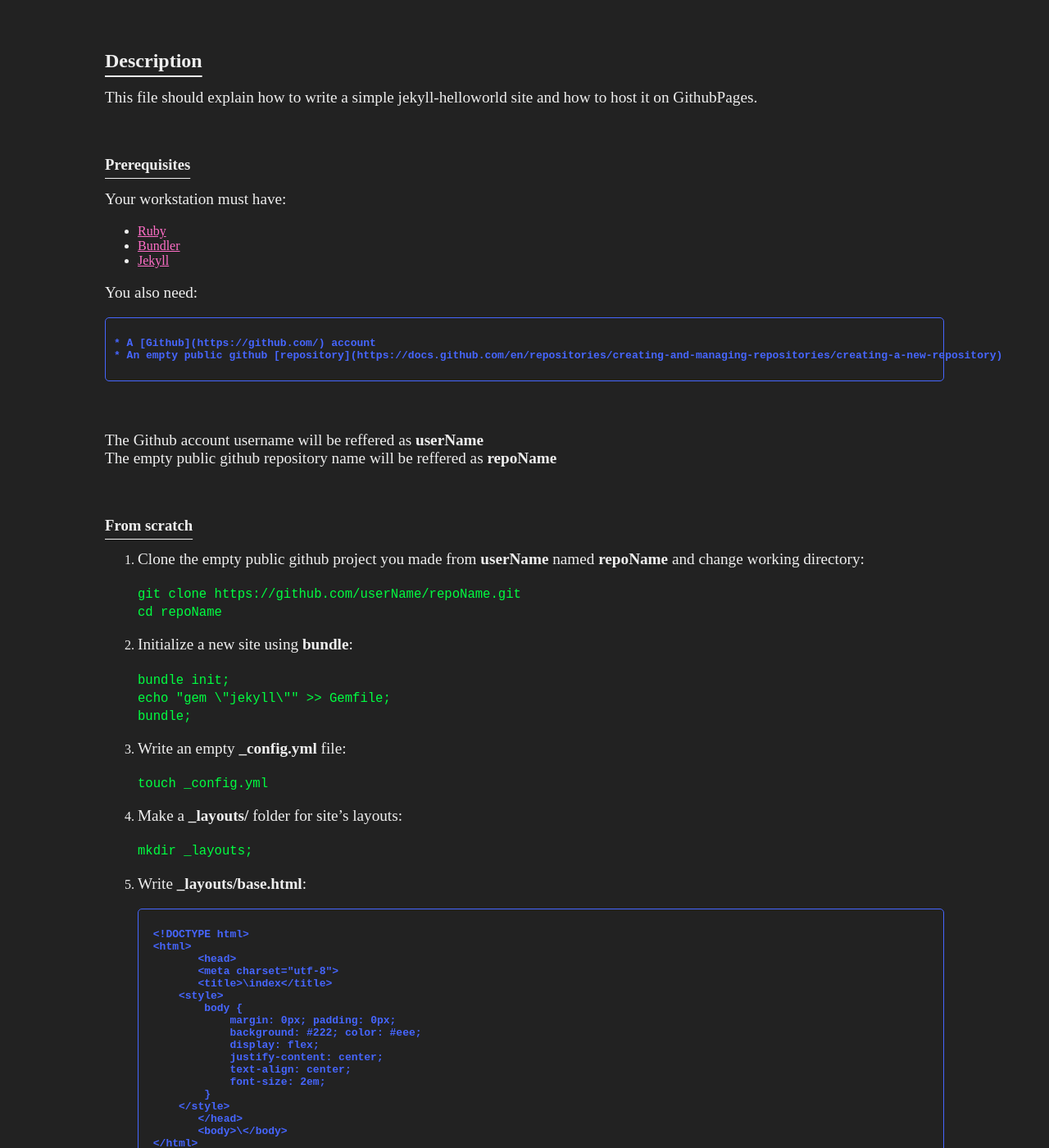
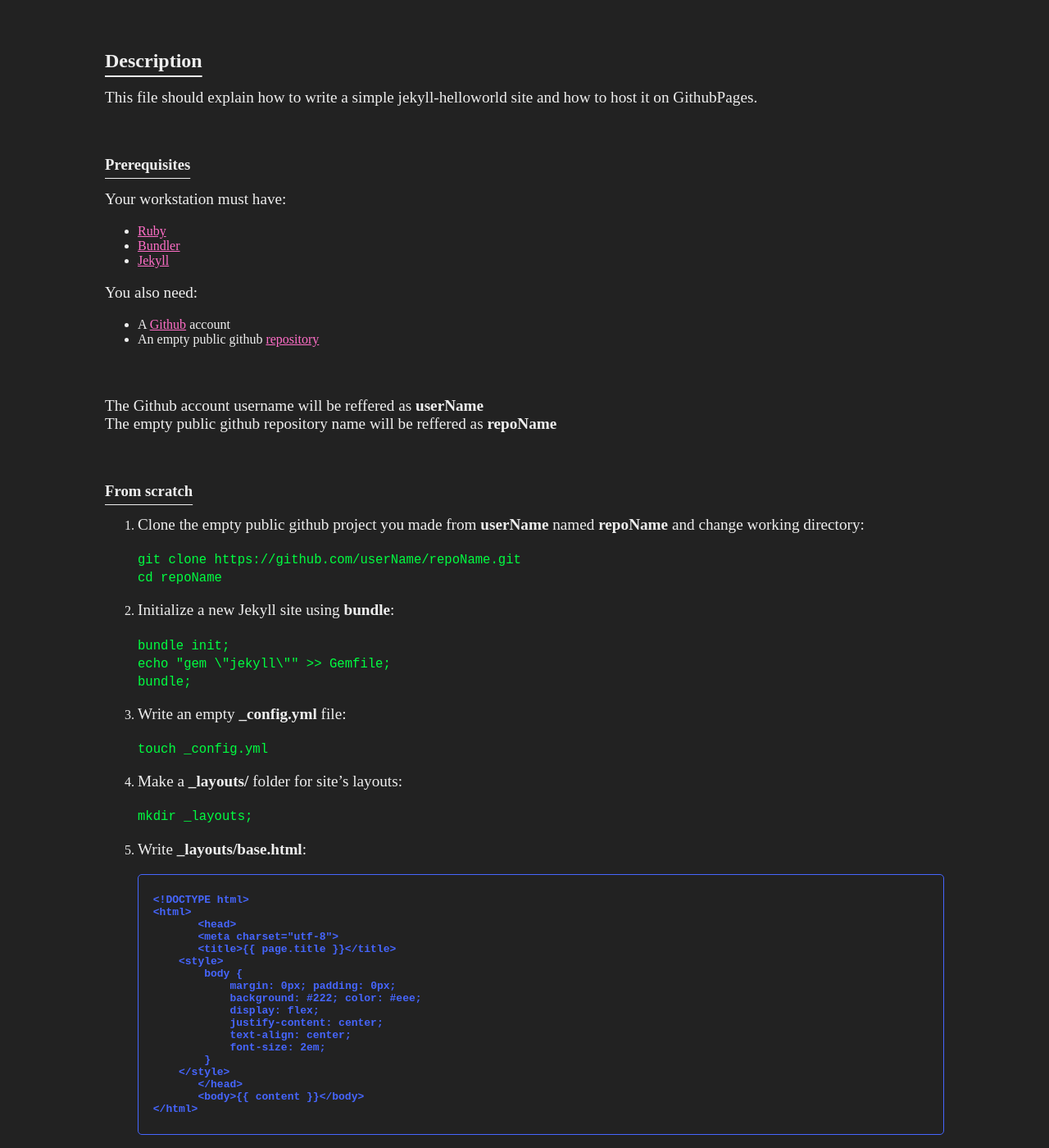
Before and after one commit to hugoio/JekyllFromScratch, a Jekyll site: the page built from index.md, in a window 1280 px wide and 1400 px high. Shown: the whole window at 82% size. Built offline with Jekyll 4.4.1, drawn with Linux system fonts in a browser that asks for light colours; some of the changed text lies outside the part shown.

Commit message:
new commit

````diff
--- a/index.md
+++ b/index.md
@@ -21,8 +21,8 @@ Your workstation must have:
 
 You also need:
 
-	* A [Github](https://github.com/) account
-	* An empty public github [repository](https://docs.github.com/en/repositories/creating-and-managing-repositories/creating-a-new-repository)
+* A [Github](https://github.com/) account
+* An empty public github [repository](https://docs.github.com/en/repositories/creating-and-managing-repositories/creating-a-new-repository)
 
 &nbsp;
 
@@ -38,7 +38,7 @@ The empty public github repository name will be reffered as __repoName__
 	``` git clone https://github.com/userName/repoName.git ```
 	``` cd repoName ```
 
-2. Initialize a new site using __bundle__:
+2. Initialize a new Jekyll site using __bundle__:
 
 	```bundle init;```
 	```echo "gem \"jekyll\"" >> Gemfile;```
@@ -59,7 +59,7 @@ The empty public github repository name will be reffered as __repoName__
 	<html>
   	<head>
     	<meta charset="utf-8">
-    	<title>\{{ page.title \}}</title>
+    	<title>{% raw %}{{ page.title }}{% endraw %}</title>
 		<style>
 			body {
 				margin: 0px; padding: 0px;
@@ -71,7 +71,7 @@ The empty public github repository name will be reffered as __repoName__
 			}
 		</style>
   	</head>
-  	<body>\{{ content \}}</body>
+  	<body>{% raw %}{{ content }}{% endraw %}</body>
 	</html>
 	```
 
````
Also changed, not shown: other parts of index.md (+4 -2 lines).
